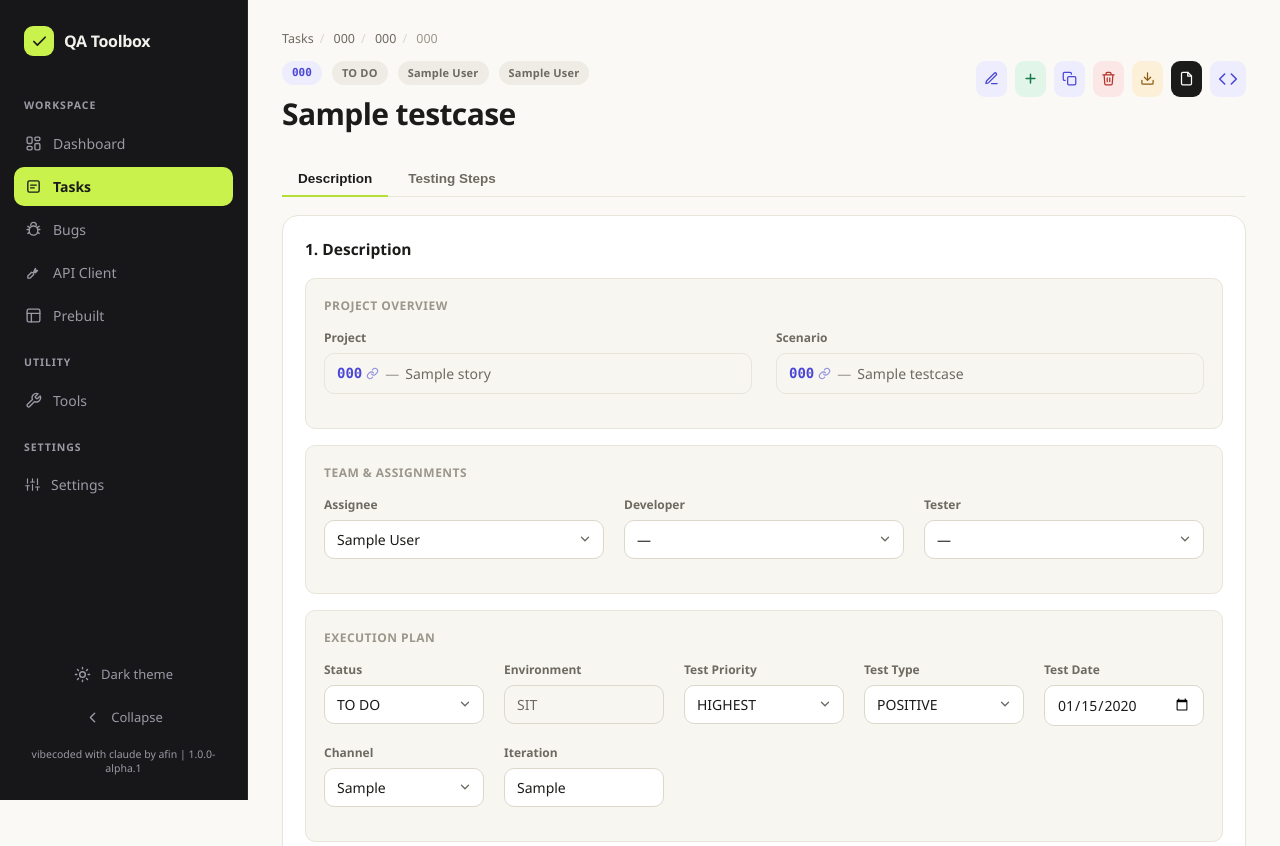
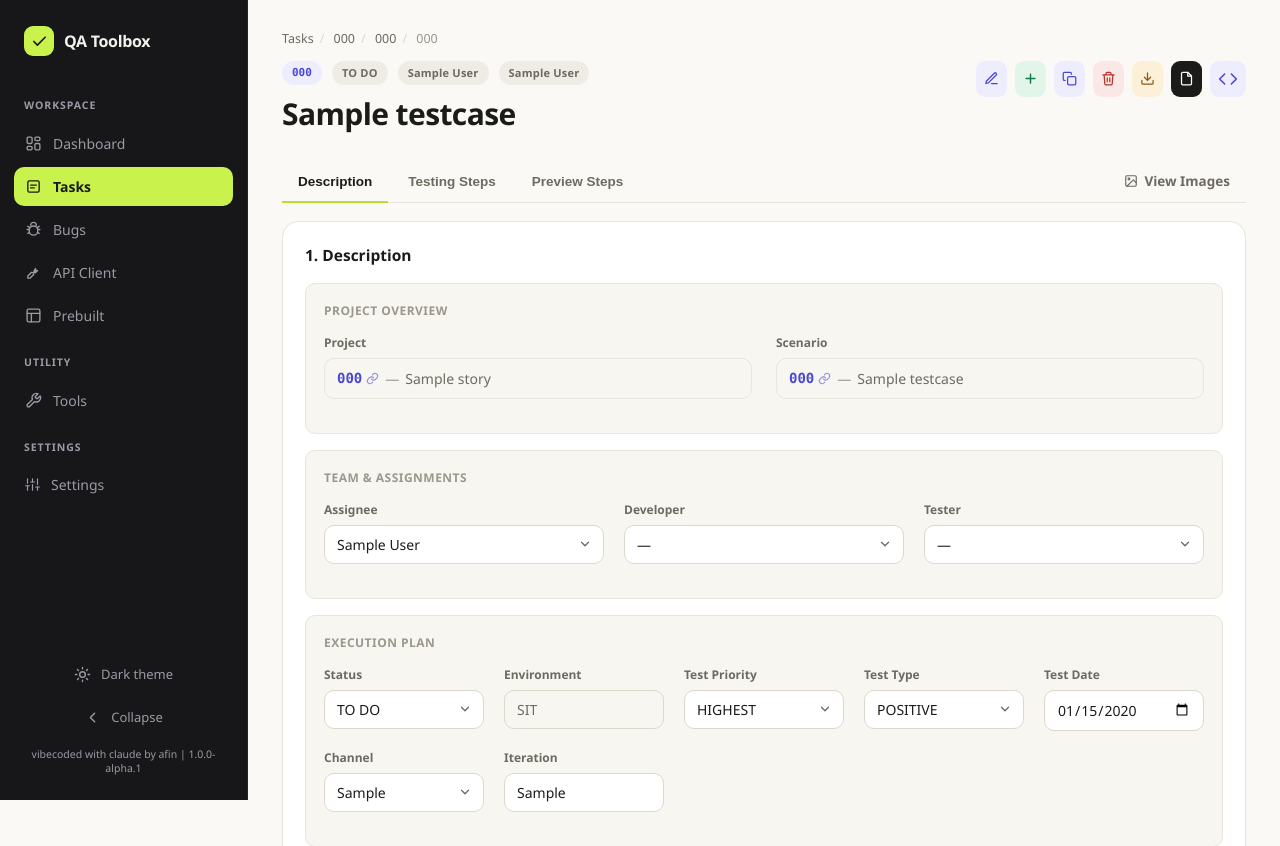
Before and after one commit to afinur12/afin_qa_tools, a FastAPI app: page /testcases/1/execute in a window 1280 px wide. Shown: the top 846 px of the page. Run offline with FastAPI, Linux system fonts and the light colour scheme; tables that the repository leaves empty hold one stand-in row (values such as "Sample post"); grey boxes marked "Sample" are stand-in pictures; some libraries are stand-ins or nearby versions.

Commit message:
Improve test case execute page: Collapse All, Preview Steps, and nav polish
Adds a "Collapse All" button for steps and a new read-only "Preview
Steps" tab (text + Expected/Actual, grouped by section). Moves "View
Images" into the tab row itself, styled like a tab but still just
opening the slideshow overlay. Persists the active tab across page
reloads via sessionStorage so adding/deleting a step, section, or
screenshot no longer dumps you back on Description. Adds a floating
"back to top" button.

Co-Authored-By: Claude Sonnet 5 <noreply@anthropic.com>

```diff
--- a/app/static/css/style.css
+++ b/app/static/css/style.css
@@ -942,6 +942,18 @@ tbody tr:hover { background: var(--surface-sunk); }
 .tabgroup-panel { display: none; }
 .tabgroup-panel.is-active { display: block; }
 
+/* An action button (e.g. "View Images") sitting in the tab row without
+   being a real tab — pushed to the far end, never gets .is-active. */
+.tabgroup-btn--action {
+  margin-left: auto;
+  display: inline-flex;
+  align-items: center;
+  gap: 6px;
+  text-decoration: none;
+  border-bottom-color: transparent;
+}
+.tabgroup-btn--action:hover { color: var(--ink); }
+
 /* ── Pill quick-jump nav (Pre / Main / Post — scrolls, doesn't filter) ───── */
 
 .pillbar { display: flex; gap: 8px; margin-bottom: 16px; flex-wrap: wrap; }
--- a/app/templates/testcases/execute.html
+++ b/app/templates/testcases/execute.html
@@ -84,6 +84,10 @@
   <div class="tabgroup-nav">
     <button type="button" class="tabgroup-btn is-active" data-tab-target="description">Description</button>
     <button type="button" class="tabgroup-btn" data-tab-target="testing">Testing Steps</button>
+    <button type="button" class="tabgroup-btn" data-tab-target="preview">Preview Steps</button>
+    {% if has_images %}
+    <a class="tabgroup-btn tabgroup-btn--action" href="#" data-images-trigger title="View all images" aria-label="View all images">{{ icon_image(14) }} View Images</a>
+    {% endif %}
   </div>
 
   <div data-tab-panel="description" class="tabgroup-panel is-active">
@@ -240,8 +244,8 @@
   </div>
 
   <div data-tab-panel="testing" class="tabgroup-panel">
-  <div style="position:relative;">
-    <div class="pillbar" data-pillnav>
+  <div class="row" style="margin-bottom:16px; align-items:flex-start;">
+    <div class="pillbar" data-pillnav style="margin-bottom:0;">
       {% for kind in section_kinds %}
       <button type="button" class="pill{% if loop.first %} is-active{% endif %}" data-pill-target="{{ kind.value }}">
         {{ section_labels[kind] }}
@@ -249,9 +253,8 @@
       </button>
       {% endfor %}
     </div>
-    {% if has_images %}
-    <a class="btn secondary images-trigger" href="#" data-images-trigger title="View all images" aria-label="View all images">{{ icon_image() }} View Images</a>
-    {% endif %}
+    <div class="spacer"></div>
+    <button type="button" class="btn secondary sm" data-collapse-all>Collapse All</button>
   </div>
 
 {% macro step_block(step) %}
@@ -349,6 +352,34 @@
   </form>
 </div>
   </div>
+
+  <div data-tab-panel="preview" class="tabgroup-panel">
+  <div class="card">
+    <div class="card-head">
+      <div class="card-title">Preview Steps</div>
+    </div>
+    {% for section in testcase.sections %}
+    <div class="preview-section">
+      <div class="preview-section-title">{{ loop.index }}. {{ section.label }}</div>
+      {% if section.steps %}
+      <ol class="preview-steps is-detailed">
+        {% for step in section.steps %}
+        <li>
+          <div>{{ step.step_text or '(no description)' }}</div>
+          <div class="muted" style="font-size:12.5px;">Expected: {{ step.expected_result or '—' }}</div>
+          <div class="muted" style="font-size:12.5px;">Actual: {{ step.actual_result or 'Same as expected' }}</div>
+        </li>
+        {% endfor %}
+      </ol>
+      {% else %}
+      <div class="muted" style="font-size:12px;">No steps</div>
+      {% endif %}
+    </div>
+    {% else %}
+    <div class="empty">No sections yet.</div>
+    {% endfor %}
+  </div>
+  </div>
 </div>
 
 {% if has_images %}
@@ -373,6 +404,10 @@
 </div>
 {% endif %}
 
+<button type="button" class="back-to-top" data-back-to-top hidden title="Back to top" aria-label="Back to top">
+  <svg width="18" height="18" viewBox="0 0 24 24" fill="none" stroke="currentColor" stroke-width="2.4" stroke-linecap="round" stroke-linejoin="round"><path d="M12 19V5M5 12l7-7 7 7"/></svg>
+</button>
+
 {% endblock %}
 
 {% block scripts %}
```
Also changed, not shown: other parts of app/static/css/style.css (+33 -2 lines), app/static/js/app.js (+43 -2 lines).
